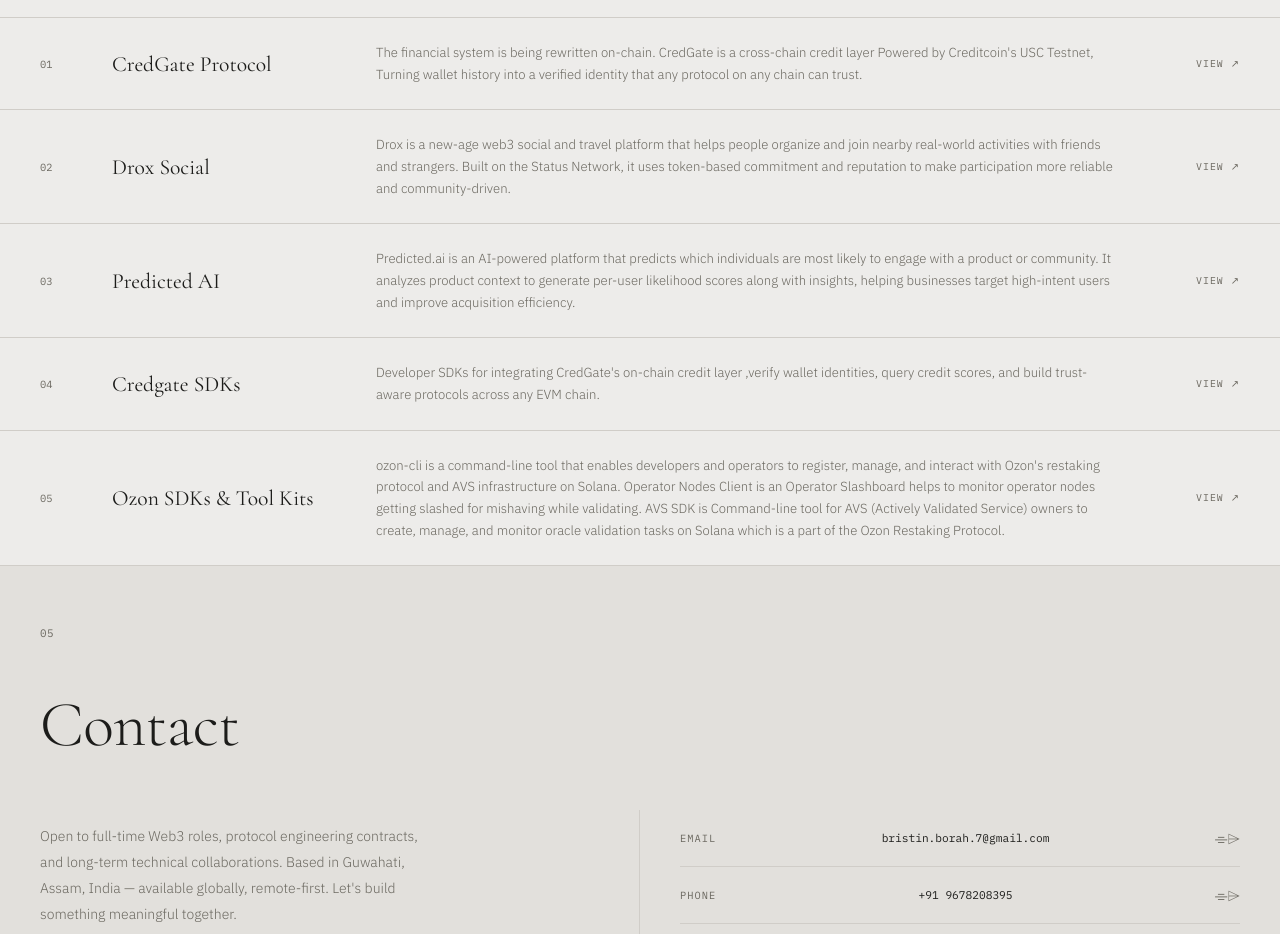
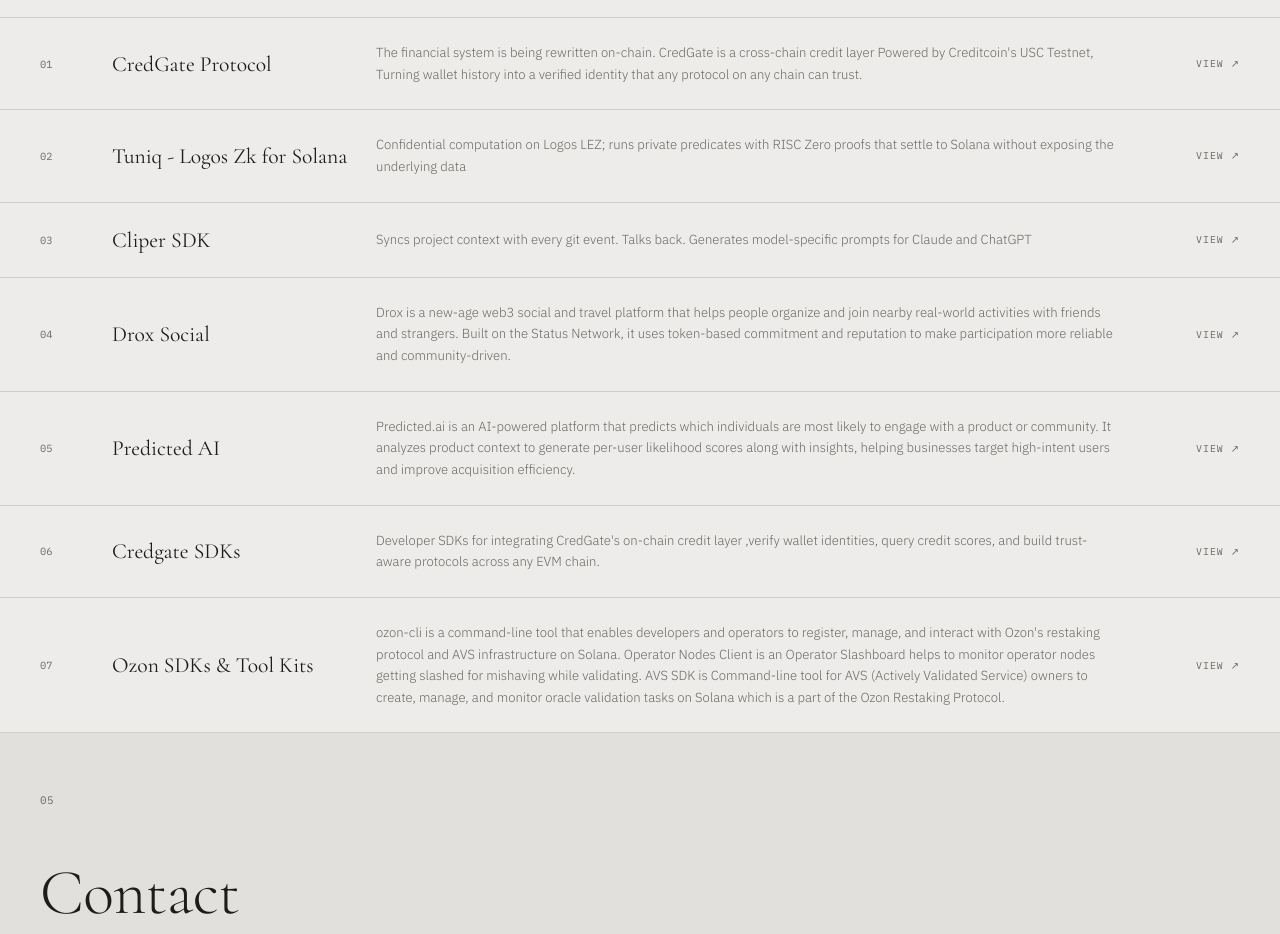
Before and after one commit to bristinWild/portfolio, a Next.js app: page / in a window 1280 px wide. Shown: the part 3700-4634 px from the top of the page. Built offline with nearby package versions, Linux system fonts and the light colour scheme.

Commit message:
Added new projects

```diff
--- a/components/Projects.tsx
+++ b/components/Projects.tsx
@@ -111,6 +111,8 @@
             const isDrox = item.name === "Drox Social";
             const isCredgate = item.name === "Credgate SDKs";
             const isOzon = item.name === "Ozon SDKs & Tool Kits";
+            const isTuniq = item.name === "Tuniq - Logos Zk for Solana";
+            const isCliper = item.name === "Cliper SDK";
 
             if (isDrox) {
               return (
@@ -125,6 +127,41 @@
                 >
                   <LinkBtn href="https://github.com/bristinWild/drox-backend" label="Backend ↗" />
                   <LinkBtn href="https://github.com/bristinWild/Drox" label="Frontend ↗" />
+                </ExpandableRow>
+              );
+            }
+
+            if (isCliper) {
+              return (
+                <ExpandableRow
+                  key={item.num}
+                  item={item}
+                  hovered={hovered}
+                  open={droxOpen}
+                  onHoverEnter={() => setHovered(item.num)}
+                  onHoverLeave={() => setHovered(null)}
+                  onToggle={() => setDroxOpen(!droxOpen)}
+                >
+                  <LinkBtn href="https://github.com/bristinWild/cliperHq" label="Repo ↗" />
+                  <LinkBtn href="https://www.npmjs.com/package/@cliperhq/cliper" label="NPM ↗" />
+                </ExpandableRow>
+              );
+            }
+
+
+            if (isTuniq) {
+              return (
+                <ExpandableRow
+                  key={item.num}
+                  item={item}
+                  hovered={hovered}
+                  open={droxOpen}
+                  onHoverEnter={() => setHovered(item.num)}
+                  onHoverLeave={() => setHovered(null)}
+                  onToggle={() => setDroxOpen(!droxOpen)}
+                >
+                  <LinkBtn href="https://github.com/bristinWild/tuniq-experiments" label="Research & Experiments ↗" />
+                  <LinkBtn href="https://github.com/bristinWild/Tuniq" label="Main Repository ↗" />
                 </ExpandableRow>
               );
             }
--- a/lib/data.ts
+++ b/lib/data.ts
@@ -115,8 +115,30 @@
       desc: "The financial system is being rewritten on-chain. CredGate is a cross-chain credit layer Powered by Creditcoin's USC Testnet, Turning wallet history into a verified identity that any protocol on any chain can trust.",
       href: "https://github.com/bristinWild/CredGate",
     },
+
     {
       num: "02",
+      name: "Tuniq - Logos Zk for Solana",
+      desc: "Confidential computation on Logos LEZ; runs private predicates with RISC Zero proofs that settle to Solana without exposing the underlying data",
+      href: "#",
+      TuniqLinks: {
+        ResearchExperiments: "https://github.com/bristinWild/tuniq-experiments",
+        MainRepository: "https://github.com/bristinWild/Tuniq",
+      },
+    },
+
+    {
+      num: "03",
+      name: "Cliper SDK",
+      desc: "Syncs project context with every git event. Talks back. Generates model-specific prompts for Claude and ChatGPT",
+      href: "#",
+      credgateLinks: {
+        repo: "https://github.com/bristinWild/cliperHq",
+        installation: "https://www.npmjs.com/package/@cliperhq/cliper",
+      },
+    },
+    {
+      num: "04",
       name: "Drox Social",
       desc: "Drox is a new-age web3 social and travel platform that helps people organize and join nearby real-world activities with friends and strangers. Built on the Status Network, it uses token-based commitment and reputation to make participation more reliable and community-driven.",
       href: "#",
@@ -126,13 +148,13 @@
       },
     },
     {
-      num: "03",
+      num: "05",
       name: "Predicted AI",
       desc: "Predicted.ai is an AI-powered platform that predicts which individuals are most likely to engage with a product or community. It analyzes product context to generate per-user likelihood scores along with insights, helping businesses target high-intent users and improve acquisition efficiency.",
       href: "https://github.com/bristinWild/predictedAI",
     },
     {
-      num: "04",
+      num: "06",
       name: "Credgate SDKs",
       desc: "Developer SDKs for integrating CredGate's on-chain credit layer ,verify wallet identities, query credit scores, and build trust-aware protocols across any EVM chain.",
       href: "#",
@@ -142,7 +164,7 @@
       },
     },
     {
-      num: "05",
+      num: "07",
       name: "Ozon SDKs & Tool Kits",
       desc: "ozon-cli is a command-line tool that enables developers and operators to register, manage, and interact with Ozon's restaking protocol and AVS infrastructure on Solana. Operator Nodes Client is an Operator Slashboard helps to monitor operator nodes getting slashed for mishaving while validating. AVS SDK is Command-line tool for AVS (Actively Validated Service) owners to create, manage, and monitor oracle validation tasks on Solana which is a part of the Ozon Restaking Protocol.",
       href: "#",
```
